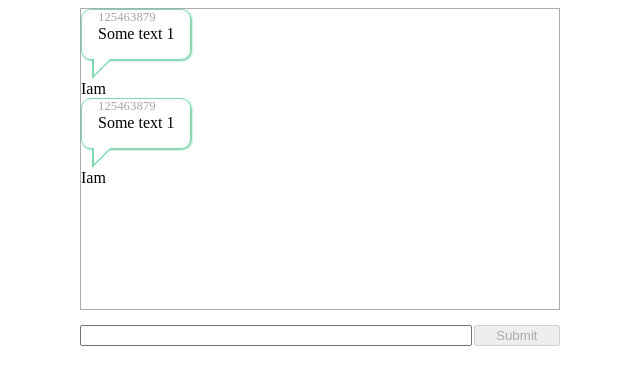
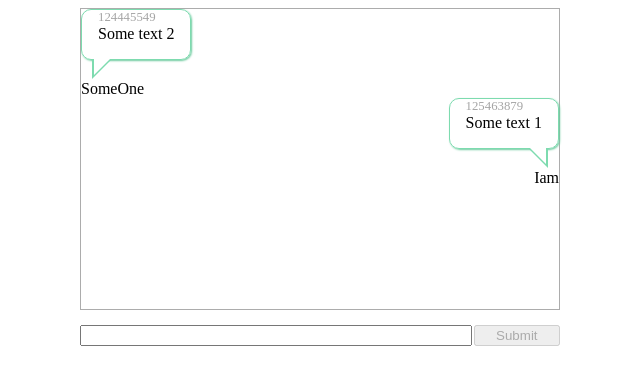
Before and after one commit to Ech0oo/OnePageChat, a website: page src/index.html in a window 1280 px wide. Shown: the whole page, without its empty margins (320-960 px from the left). Drawn offline with nearby package versions, Linux system fonts and the light colour scheme; files that its build step writes are made by us from their sources.

Commit message:
owner right side html and css

```diff
--- a/src/app/index.css
+++ b/src/app/index.css
@@ -40,6 +40,10 @@
   box-shadow: 1px 1px 2px #6ecb9f;
 }
 
+.bubble.owner {
+  float: right;
+}
+
 .bubble:before {
   content: ' ';
   position: absolute;
@@ -49,6 +53,12 @@
   top: 100%;
   border: 10px solid;
   border-color: #7ddbaf transparent transparent #7ddbaf;
+}
+
+.bubble.owner:before {
+  left:auto;
+  right: 10px;
+  border-color: #7ddbaf #7ddbaf transparent transparent;
 }
 
 .bubble:after {
@@ -61,6 +71,13 @@
   border: 8px solid;
   border-color: #fff transparent transparent #fff;
 }
+
+.bubble.owner:after {
+  left:auto;
+  right: 12px;
+  border-color: #fff #fff transparent transparent;
+}
+
 
 .bubble-time {
   font-size: 0.8em;
@@ -75,3 +92,7 @@
   clear: both;
   padding-top: 20px;
 }
+
+.brif-author.owner {
+  text-align: right;
+}
--- a/src/index.html
+++ b/src/index.html
@@ -7,24 +7,30 @@
 </head>
 <body ng-controller = "chatCtrl as ctrl">
 <div class="container">
-  <div class="messages-screen">
+
+   <div class="messages-screen">
     <div class="brif-message">
       <div class="bubble">
+        <div class="bubble-time">{{ctrl.messagesData[1].time}}</div>
+        <p class="bubble-text">{{ctrl.messagesData[1].message}}</p>
+      </div>
+      <div class="brif-author">{{ctrl.messagesData[1].name}}</div>
+    </div>
+
+    <div class="brif-message">
+      <div class="bubble owner">
         <div class="bubble-time">{{ctrl.messagesData[0].time}}</div>
         <p class="bubble-text">{{ctrl.messagesData[0].message}}</p>
       </div>
-      <div class="brif-author">{{ctrl.messagesData[0].name}}</div>
+      <div class="brif-author owner">{{ctrl.messagesData[0].name}}</div>
     </div>
-    <div class="bubble">
-      <div class="bubble-time">{{ctrl.messagesData[0].time}}</div>
-      <p class="bubble-text">{{ctrl.messagesData[0].message}}</p>
-    </div>
-    <div class="brif-author">{{ctrl.messagesData[0].name}}</div>
   </div>
-  <form class="send-form" name="sendForm" ng-submit="sendMesage()"  novalidate >
+
+   <form class="send-form" name="sendForm" ng-submit="sendMesage()"  novalidate >
     <input type="text" class="message-input" ng-model="textMessage" required>
     <input type="submit" class="send-button" ng-disabled="sendForm.$invalid">
   </form>
+
 </div>
 
 <!-- inject-vendor:js -->
```
